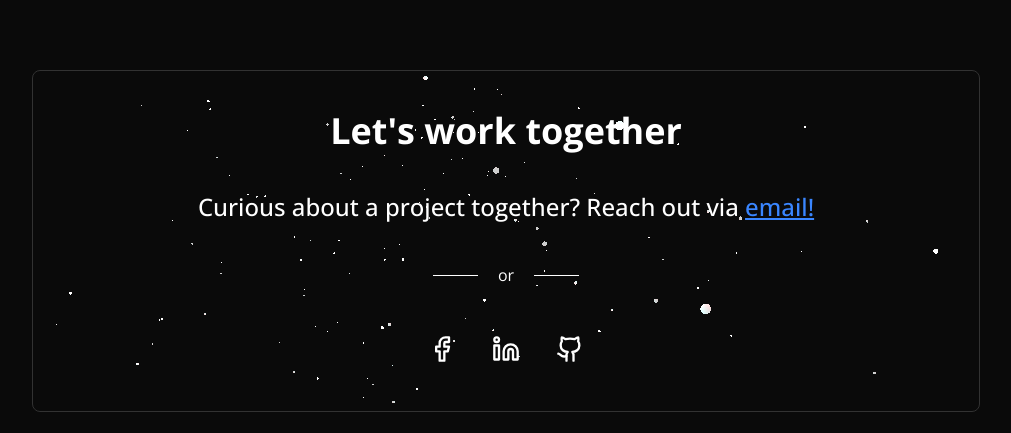
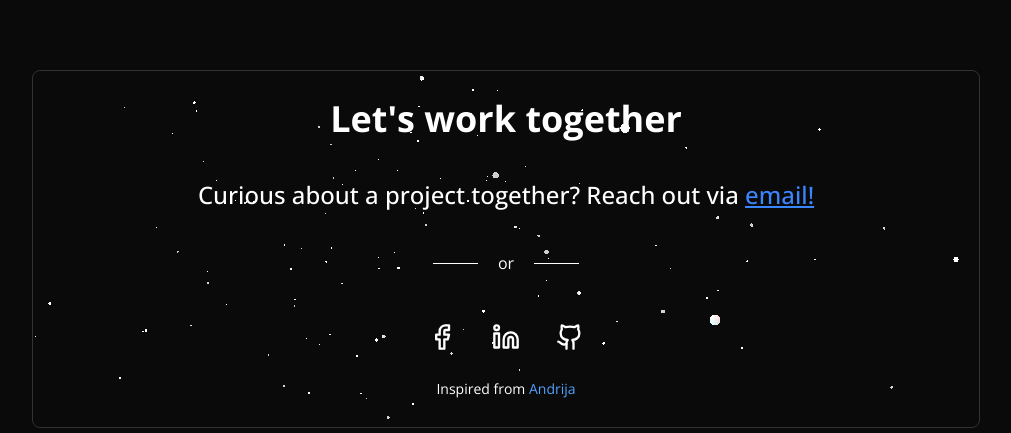
Before and after one commit to sandesh101/portfolio, a React (Vite) app: page / in a window 1280 px wide. Shown: the part 2828-3261 px from the top of the page, without its empty margins (134-1145 px from the left). Built offline with nearby package versions, Linux system fonts and the light colour scheme.

Commit message:
Text Add

```diff
--- a/src/Components/Contact/Contact.jsx
+++ b/src/Components/Contact/Contact.jsx
@@ -20,7 +20,7 @@ const Contact = () => {
 
   return (
     <section
-      className="relative m-2 mt-18 sm:mt-40 px-4 sm:px-6 lg:mx-[13%] py-10 border border-[#323232] rounded-lg overflow-hidden"
+      className="relative m-2 mt-18 sm:mt-40 px-4 sm:px-6 lg:mx-[13%] py-7 border border-[#323232] rounded-lg overflow-hidden"
       id="contact"
     >
       {/* Particles Background */}
@@ -73,6 +73,19 @@ const Contact = () => {
           </Link>
         ))}
       </div>
+      <div className="flex justify-center mt-5 text-sm">
+        <p>
+          Inspired from{" "}
+          <a
+            href="https://andrijaweb.vercel.app/"
+            target="_blank"
+            rel="noopener noreferrer"
+            className="text-blue-400 hover:underline"
+          >
+            Andrija
+          </a>
+        </p>
+      </div>
     </section>
   );
 };
--- a/src/Components/Main/Main.jsx
+++ b/src/Components/Main/Main.jsx
@@ -49,11 +49,6 @@ const Main = () => {
               width="300px"
               height="40px"
             >
-              {/* <Button
-                buttonText="Contact Me"
-                buttonColor="#0A0A0A"
-                isSecondary={true}
-              /> */}
               <h1>Contact Me</h1>
             </GlareHover>
           </a>
```
